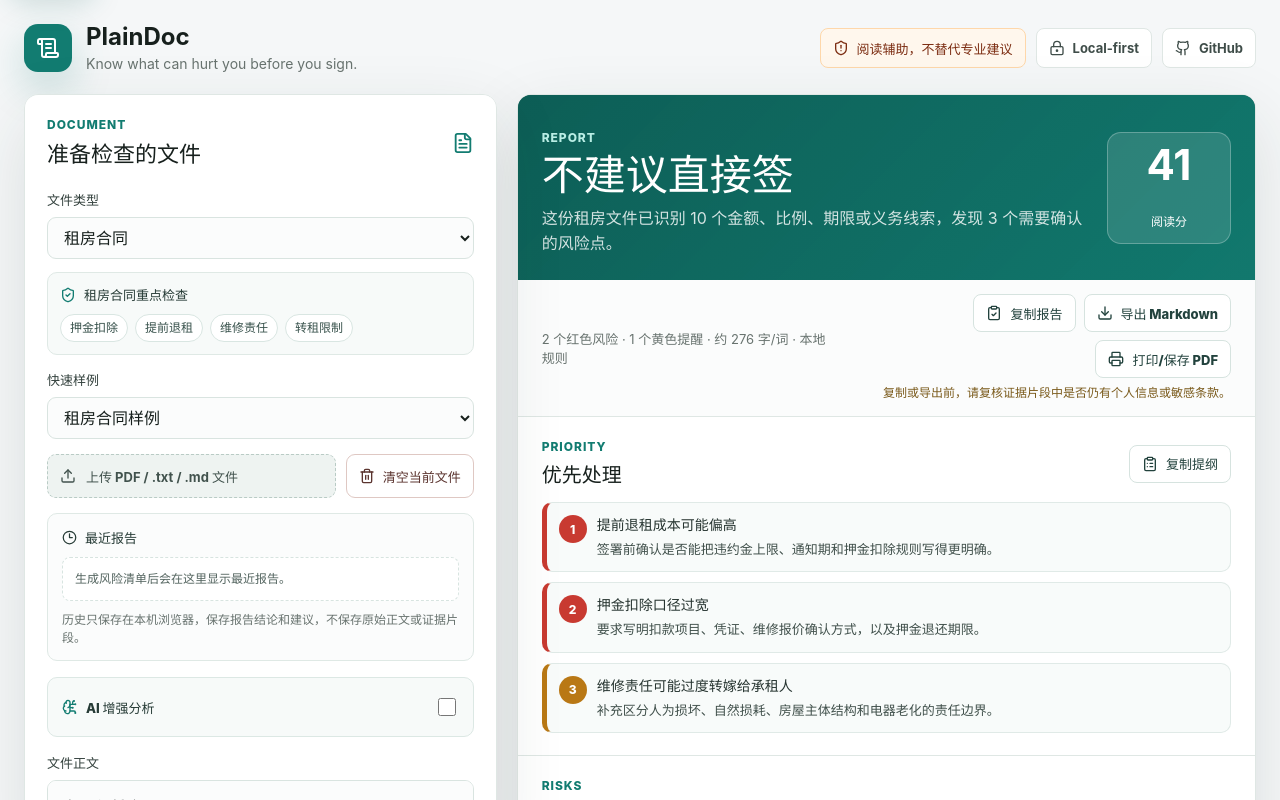
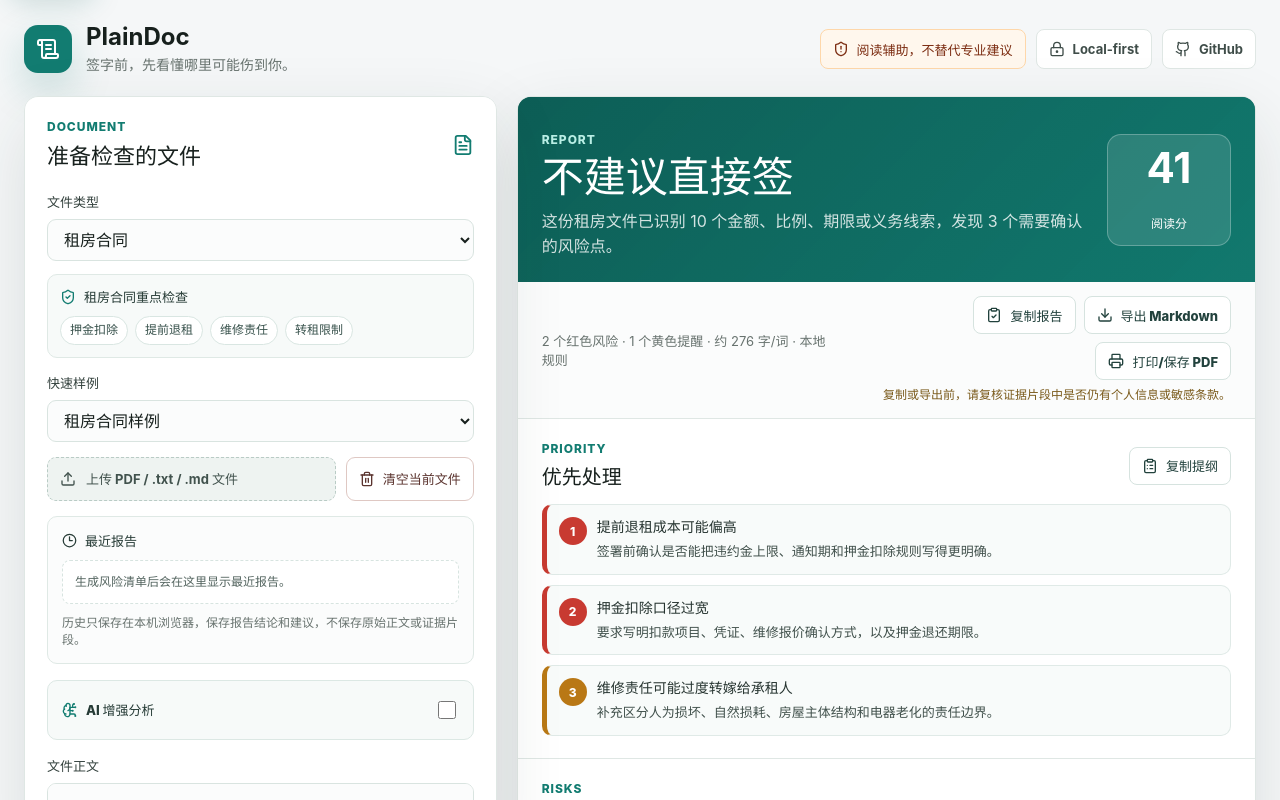
Before and after one commit to ppxu/plaindoc, a React (Vite) app: page / in a window 1280 px wide. Shown: the top 800 px of the page. Built offline with nearby package versions, Linux system fonts and the light colour scheme.

Commit message:
Localize app brand tagline

```diff
--- a/src/App.tsx
+++ b/src/App.tsx
@@ -495,7 +495,7 @@ export default function App() {
           </div>
           <div>
             <h1>PlainDoc</h1>
-            <p>Know what can hurt you before you sign.</p>
+            <p>签字前，先看懂哪里可能伤到你。</p>
           </div>
         </div>
         <div className="topbar-actions">
```
Also changed, not shown: 1 other file (tests, documents, lock files or other folders).
